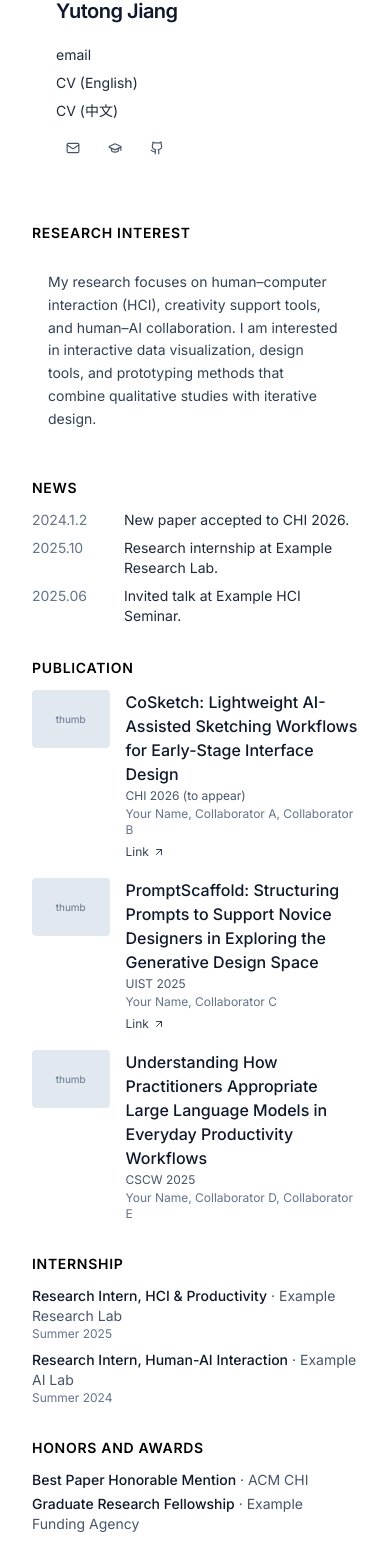
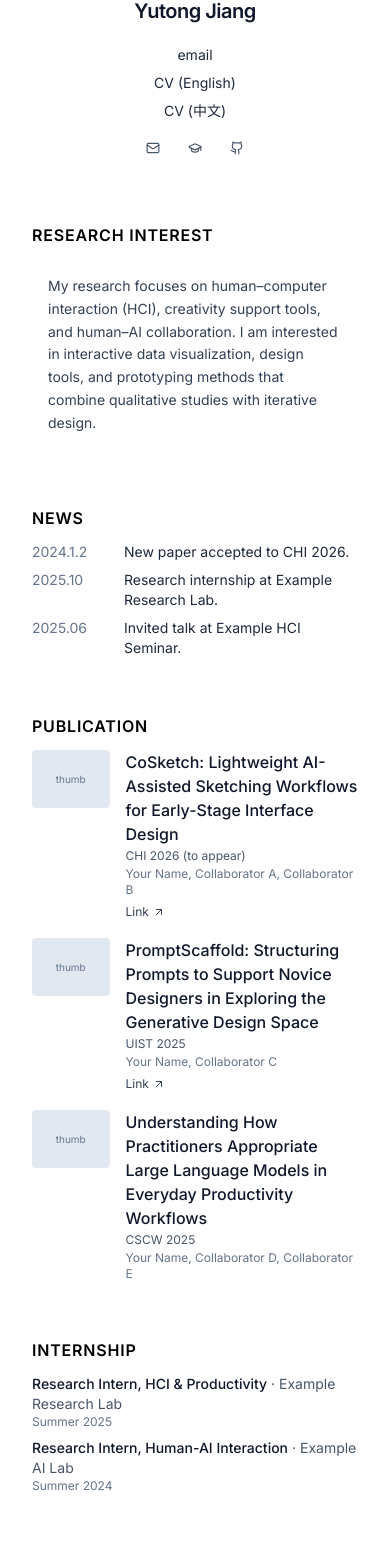
Before and after one commit to jiangyytong126-arch/jiangyutong.github.io, a Next.js app: page / in a window 390 px wide. Shown: the part 309-1863 px from the top of the page. Built offline with nearby package versions, Linux system fonts and the light colour scheme.

Commit message:
Center left column; larger section titles; more section spacing

```diff
--- a/src/app/page.tsx
+++ b/src/app/page.tsx
@@ -17,9 +17,9 @@ export default function HomePage() {
 
       <div className="mx-auto max-w-4xl px-4 py-8 lg:py-12">
         <div className="grid grid-cols-1 gap-10 lg:grid-cols-12 lg:gap-12 lg:px-0">
-          {/* 左侧：头像 + email + CV + icons */}
+          {/* 左侧：头像 + email + CV + icons，居中对齐 */}
           <aside className="lg:col-span-4 space-y-6">
-            <div className="p-6">
+            <div className="flex flex-col items-center p-6 text-center">
               <div className="aspect-square w-full max-w-[150px] overflow-hidden rounded-full bg-slate-200">
                 <div className="flex h-full w-full items-center justify-center text-4xl font-semibold text-slate-500">
                   {initialsFromName(bio.name)}
@@ -42,7 +42,7 @@ export default function HomePage() {
                   </p>
                 ))}
               </div>
-              <div className="mt-4 flex flex-wrap gap-2 text-slate-600">
+              <div className="mt-4 flex flex-wrap justify-center gap-2 text-slate-600">
                 {bio.social.map((link) => (
                   <a
                     key={link.label}
@@ -60,10 +60,10 @@ export default function HomePage() {
           </aside>
 
           {/* 右侧：与导航右边缘(Awards)对齐 */}
-          <div className="lg:col-span-8 w-full min-w-0 space-y-8">
+          <div className="lg:col-span-8 w-full min-w-0 space-y-14">
             {/* Research Interest — 大块段落 */}
             <section>
-              <h2 className="mb-3 text-sm font-semibold uppercase tracking-wider text-black">
+              <h2 className="mb-3 text-base font-semibold uppercase tracking-wider text-black">
                 Research Interest
               </h2>
               <div className="p-4 text-sm leading-relaxed text-slate-700">
@@ -73,7 +73,7 @@ export default function HomePage() {
 
             {/* News — 日期 + 标题 */}
             <section id="news">
-              <h2 className="mb-3 text-sm font-semibold uppercase tracking-wider text-black">
+              <h2 className="mb-3 text-base font-semibold uppercase tracking-wider text-black">
                 News
               </h2>
               <div className="space-y-2">
@@ -88,7 +88,7 @@ export default function HomePage() {
 
             {/* Publication — 小图 + 标题 / 会议 / 作者 */}
             <section id="publications">
-              <h2 className="mb-3 text-sm font-semibold uppercase tracking-wider text-black">
+              <h2 className="mb-3 text-base font-semibold uppercase tracking-wider text-black">
                 Publication
               </h2>
               <div className="space-y-4">
@@ -116,7 +116,7 @@ export default function HomePage() {
 
             {/* Internship */}
             <section id="internship">
-              <h2 className="mb-3 text-sm font-semibold uppercase tracking-wider text-black">
+              <h2 className="mb-3 text-base font-semibold uppercase tracking-wider text-black">
                 Internship
               </h2>
               <ul className="space-y-2 text-sm text-slate-700">
@@ -134,7 +134,7 @@ export default function HomePage() {
 
             {/* Honors and Awards */}
             <section id="awards">
-              <h2 className="mb-3 text-sm font-semibold uppercase tracking-wider text-black">
+              <h2 className="mb-3 text-base font-semibold uppercase tracking-wider text-black">
                 Honors and Awards
               </h2>
               <ul className="space-y-1 text-sm text-slate-700">
```
